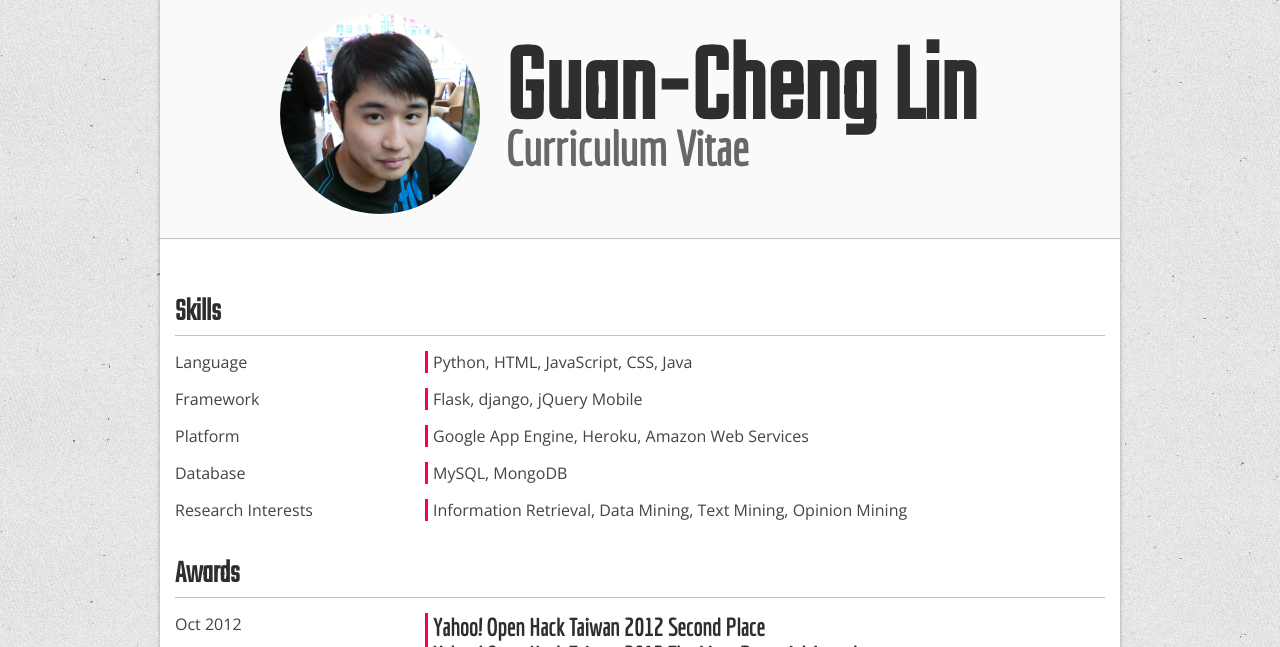
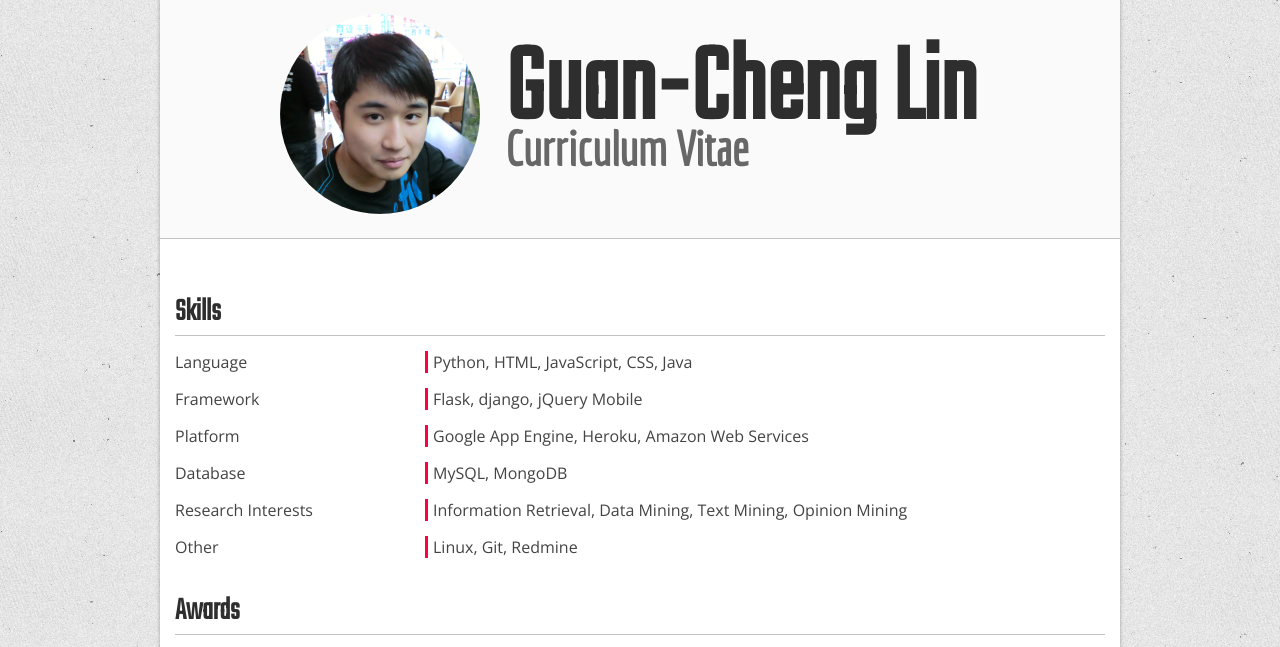
Before and after one commit to blackcan/blackcan.github.io, a plain HTML site: page index.html in a window 1280 px wide. Shown: the part 95-742 px from the top of the page. Drawn offline with nearby package versions, Linux system fonts and the light colour scheme.

Commit message:
updated 'Other' in 'Skill'

```diff
--- a/index.html
+++ b/index.html
@@ -102,6 +102,14 @@
           </div>
           <div class="right-col">
             Information Retrieval, Data Mining, Text Mining, Opinion Mining
+          </div>
+        </div>
+        <div class="row">
+          <div class="left-col">
+            Other
+          </div>
+          <div class="right-col">
+            Linux, Git, Redmine
           </div>
         </div>
       </div> <!--skills-->
```
